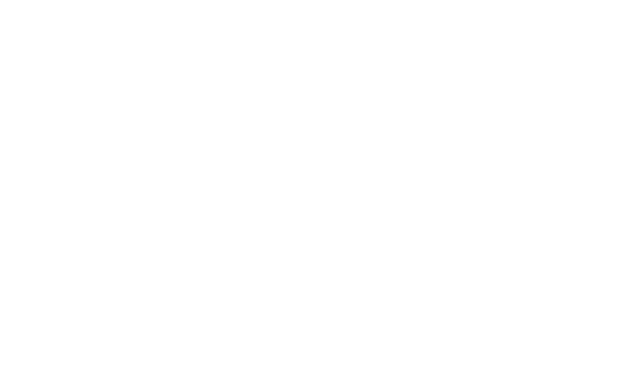
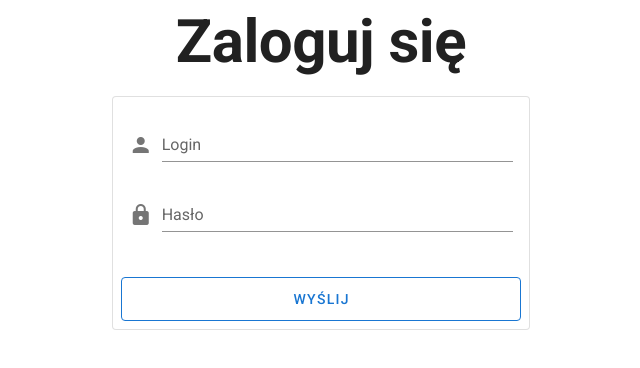
Before and after one commit to km2442/FakeSW, a Vue app: page /#/login in a window 1280 px wide. Shown: the top 368 px of the page, without its empty margins (319-959 px from the left). Built offline with nearby package versions, Linux system fonts and the light colour scheme.

Commit message:
Added Login page

```diff
--- a/src/components/Index.vue
+++ b/src/components/Index.vue
@@ -1,13 +1,32 @@
 <template>
-    <div>
-
-    </div>
+  <div>
+    <p class="display-3 font-weight-bold text-center ma-3">Zaloguj się</p>
+    <v-container fluid fill-height>
+      <v-layout align-center justify-center>
+        <v-flex xs12 sm8 md6 lg4>
+          <v-card outlined>
+            <v-card-text>
+              <v-form>
+                <v-text-field label="Login" prepend-icon="mdi-account" type="text"></v-text-field>
+                <v-text-field label="Hasło" prepend-icon="mdi-lock" type="password"></v-text-field>
+              </v-form>
+            </v-card-text>
+            <v-card-actions>
+              <v-hover v-slot:default="{ hover }">
+                <v-btn large block color="primary" :outlined="hover ? false : true">Wyślij</v-btn>
+              </v-hover>
+            </v-card-actions>
+          </v-card>
+        </v-flex>
+      </v-layout>
+    </v-container>
+  </div>
 </template>
 
 <script>
 export default {
-    data: () => ({
+  data: () => ({
     //
-  }),
-}
+  })
+};
 </script>
```
